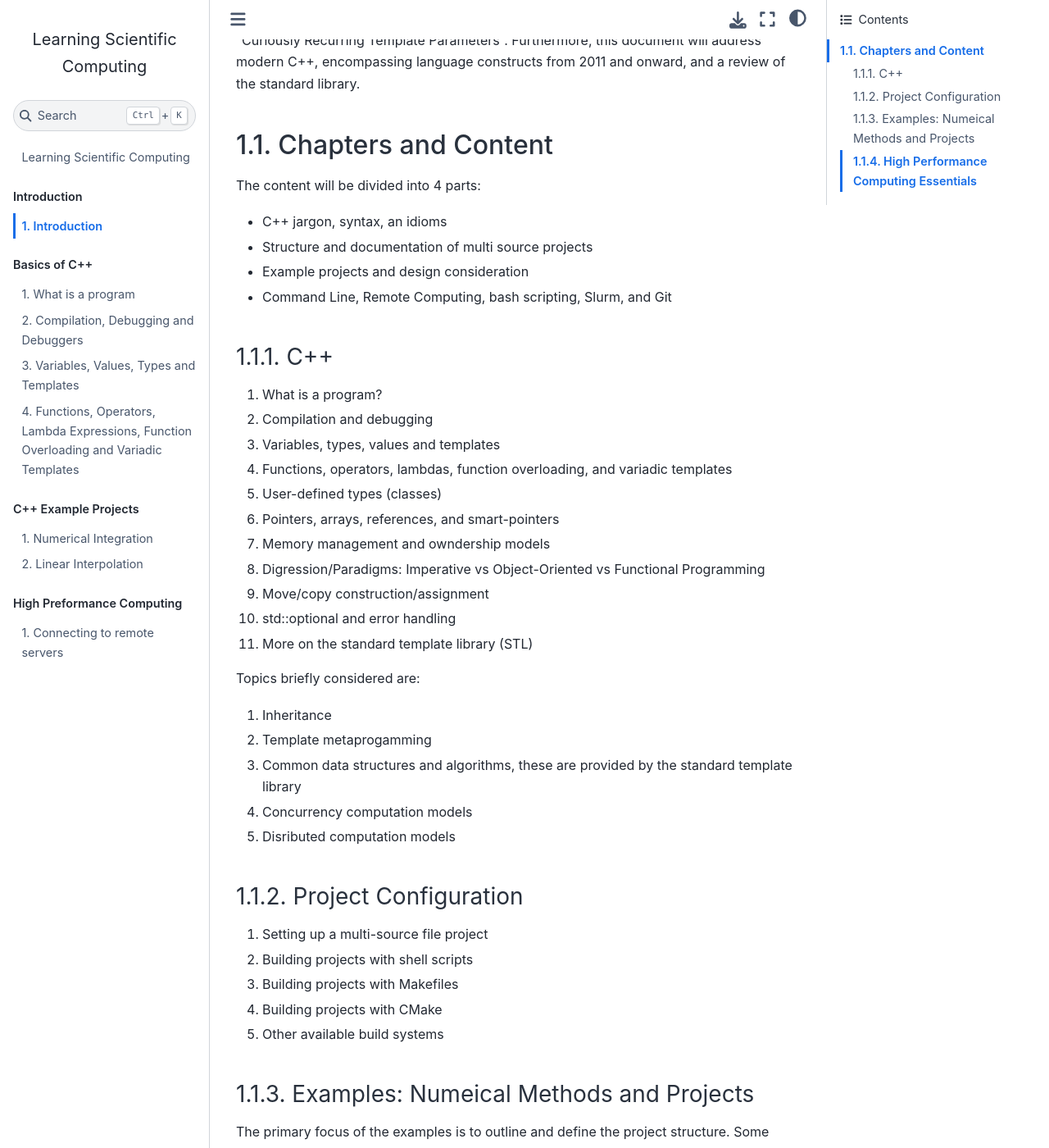
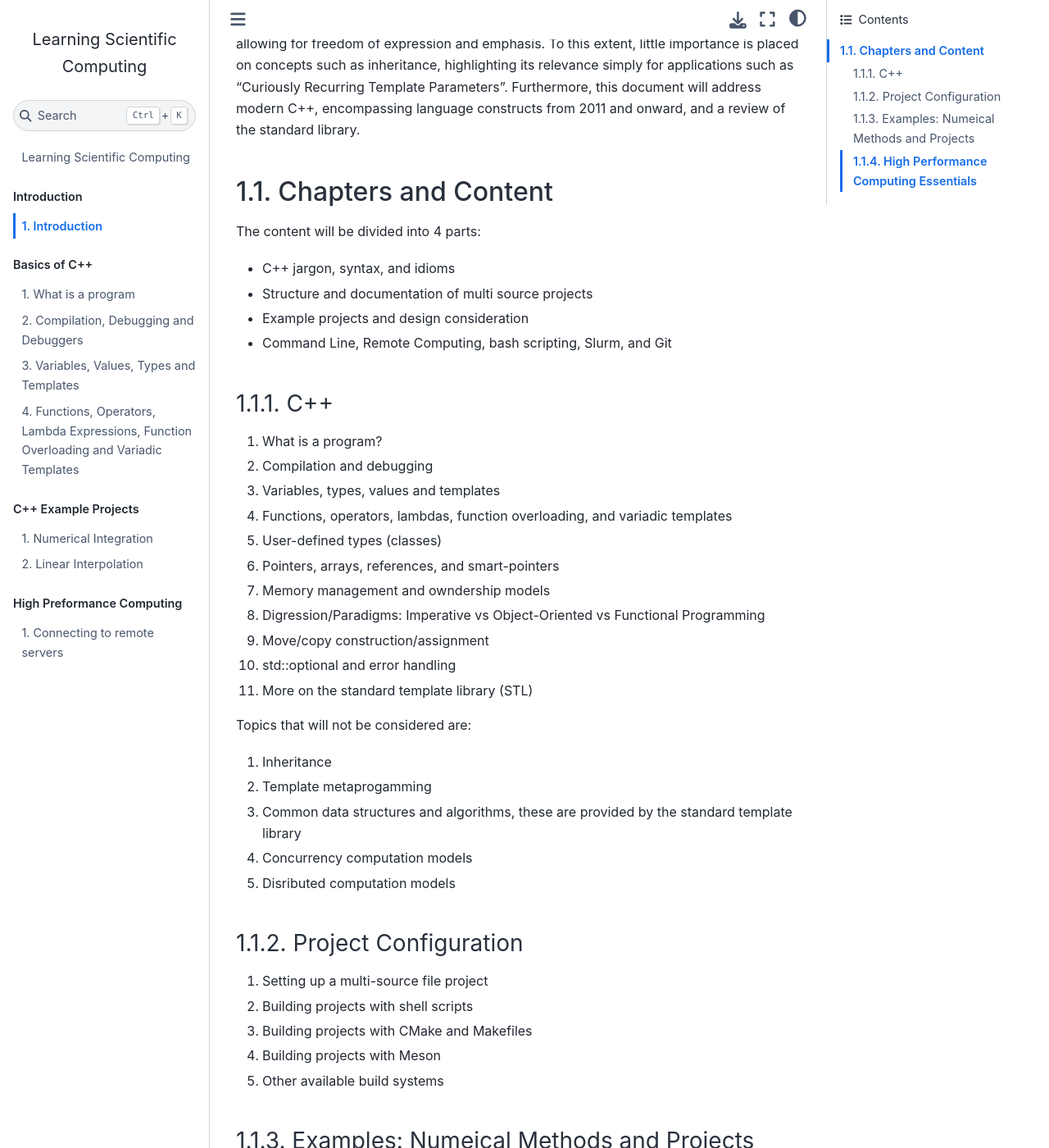
Before and after one commit to ominusliticus/learning_scientific_computing, a Jupyter Book: the page built from introduction.md, in a window 1280 px wide and 1400 px high, scrolled down 598 px. Shown: the whole window at 82% size. Built offline with Jupyter Book 1.0.4 settings and Sphinx 7.4.7 and the Sphinx Book theme 1.1.4, drawn with Linux system fonts in a browser that asks for light colours; some of the changed text lies outside the part shown.

Commit message:
Complete PR review changes

```diff
--- a/introduction.md
+++ b/introduction.md
@@ -20,7 +21,7 @@ Furthermore, this document will address modern C++, encompassing language constr
 ## Chapters and Content
 
 The content will be divided into 4 parts:
-- C++ jargon, syntax, an idioms
+- C++ jargon, syntax, and idioms
 - Structure and documentation of multi source projects
 - Example projects and design consideration
 - Command Line, Remote Computing, bash scripting, Slurm, and Git
@@ -39,7 +40,7 @@ The content will be divided into 4 parts:
 1. std::optional and error handling
 1. More on the standard template library (STL)
 
- Topics briefly considered are:
+ Topics that will not be considered are:
 
 1. Inheritance
 1. Template metaprogamming
@@ -51,8 +52,8 @@ The content will be divided into 4 parts:
 
 1. Setting up a multi-source file project
 1. Building projects with shell scripts
-1. Building projects with Makefiles
-1. Building projects with CMake
+1. Building projects with CMake and Makefiles
+1. Building projects with Meson
 1. Other available build systems
 
 <!-- Here I really want to make sure about the importance of using lambdas when passing functors
```
Also changed, not shown: other parts of introduction.md (+1 -0 lines).
